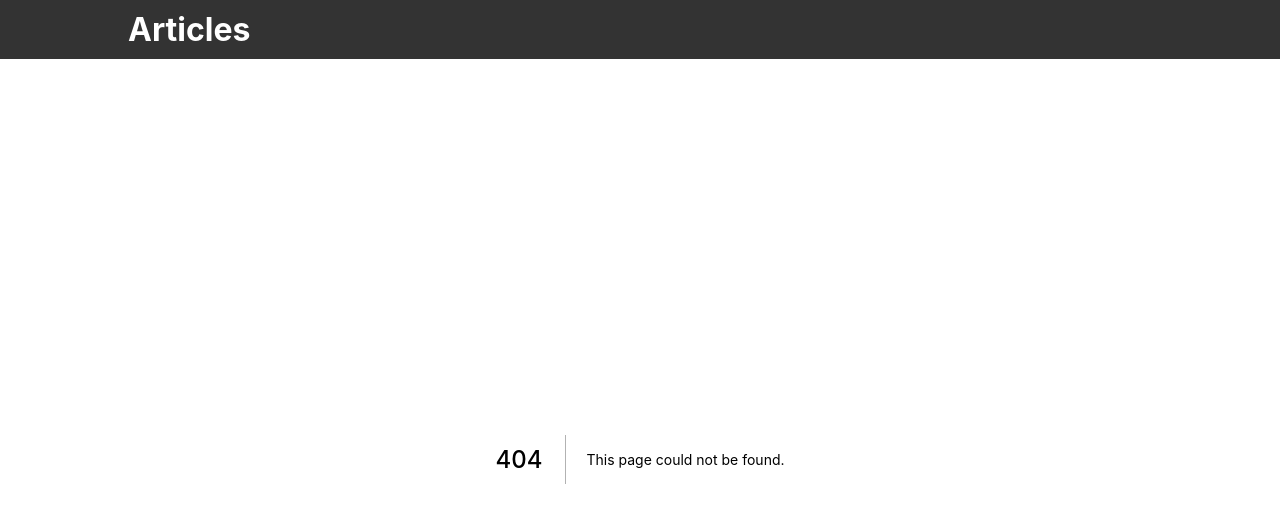
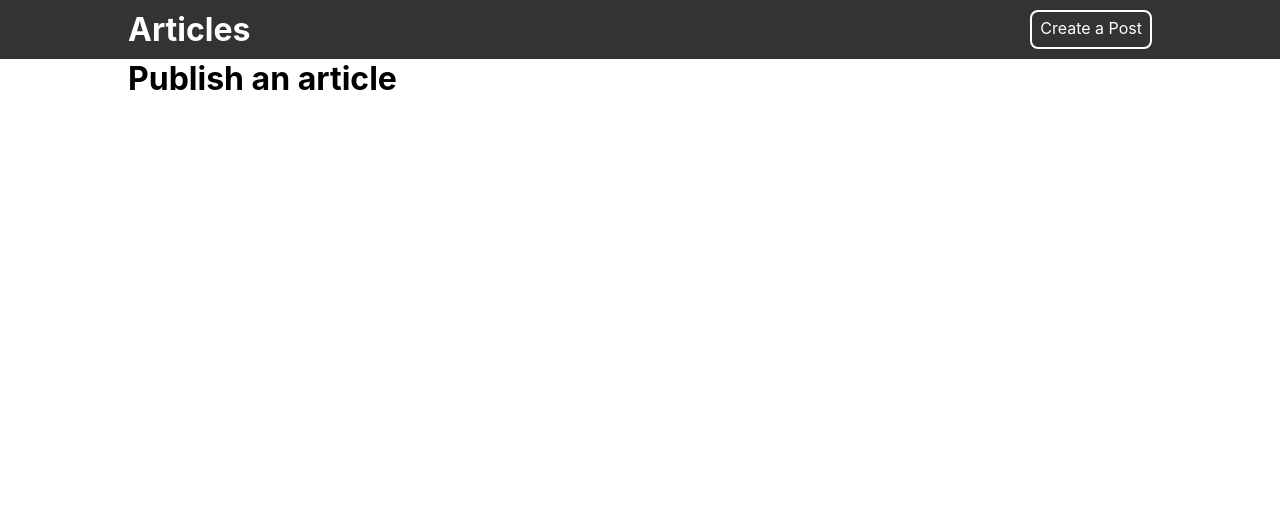
Before and after one commit to pmadinga/articles, a Next.js app: page /create in a window 1280 px wide. Before the commit this address had no page. Shown: the top 506 px of the page. Built offline with nearby package versions, Linux system fonts and the light colour scheme.

Commit message:
Add create page

```diff
--- a/components/Siteheader.js
+++ b/components/Siteheader.js
@@ -1,9 +1,13 @@
+import Link from "next/link";
 import * as styles from "../styles/Site.module.css"
 
 const Siteheader = () =>{
     return(
         <div className={styles.siteheader}>
             <h1>Articles</h1>
+            <Link href={"./create"}>
+                <a>Create a Post</a>
+            </Link>
         </div>
     )
 }
--- /dev/null
+++ b/pages/create.js
@@ -0,0 +1,15 @@
+import Head from "next/head";
+
+const Create = () =>{
+    return(
+        <>
+            <Head>
+                <title>Articles | Create</title>
+            </Head>
+            <div className="container">
+                <h1>Publish an article</h1>
+            </div>
+        </>
+    )
+}
+export default Create;
--- a/styles/Site.module.css
+++ b/styles/Site.module.css
@@ -2,4 +2,15 @@
     background-color: #333;
     color: #fff;
     padding: 10px 10%;
+    display: flex;
+    justify-content: space-between;
 }
+.siteheader a{
+    padding: 0.4rem 0.5rem 0  0.5rem;
+    border: #fff solid 2px;
+    border-radius: 0.5rem;
+}
+.siteheader a:hover{
+    border-color: #ff4b4b;
+    color: #ff4b4b;
+}
--- a/styles/globals.css
+++ b/styles/globals.css
@@ -15,3 +15,7 @@ a {
   box-sizing: border-box;
   margin: 0;
 }
+
+.container{
+  padding: 0 10%;
+}
```
